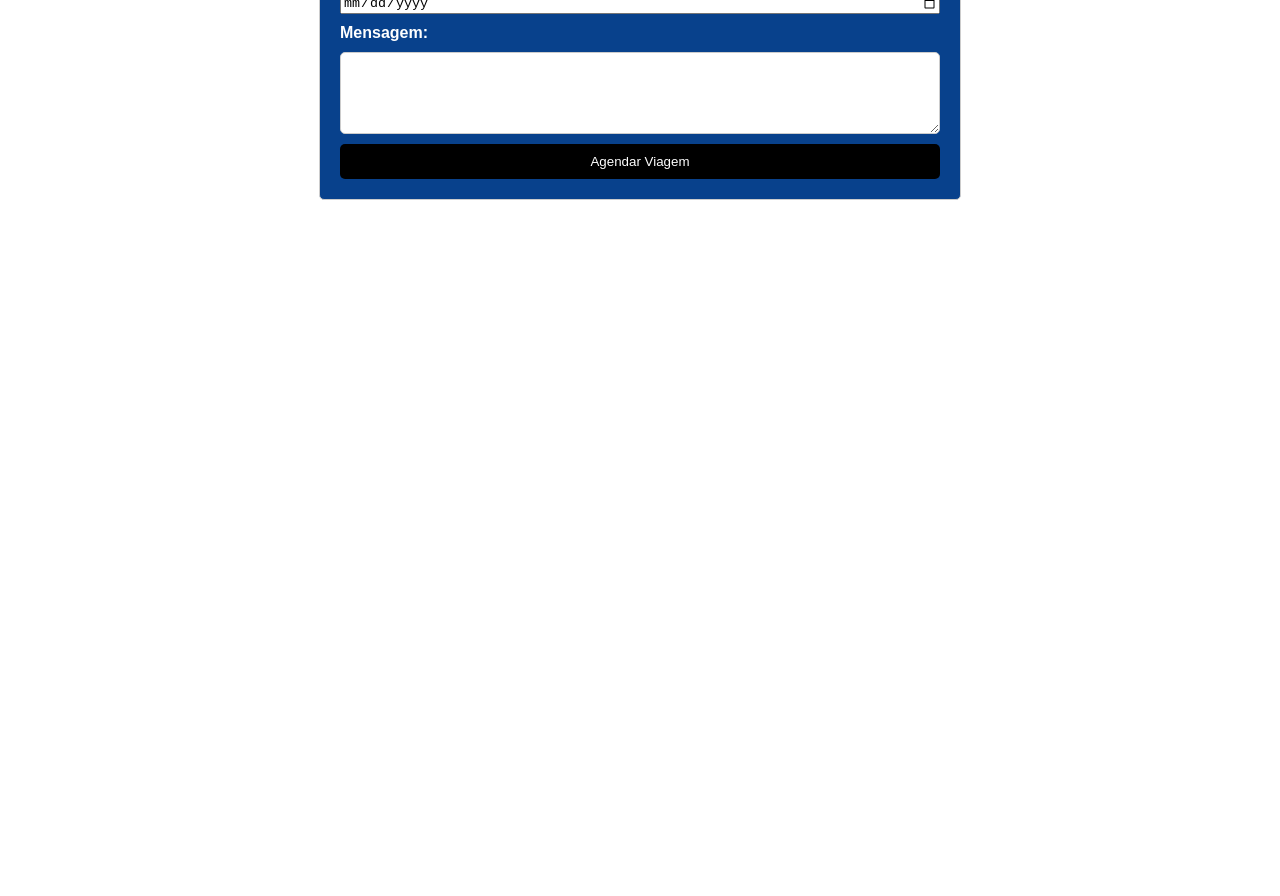
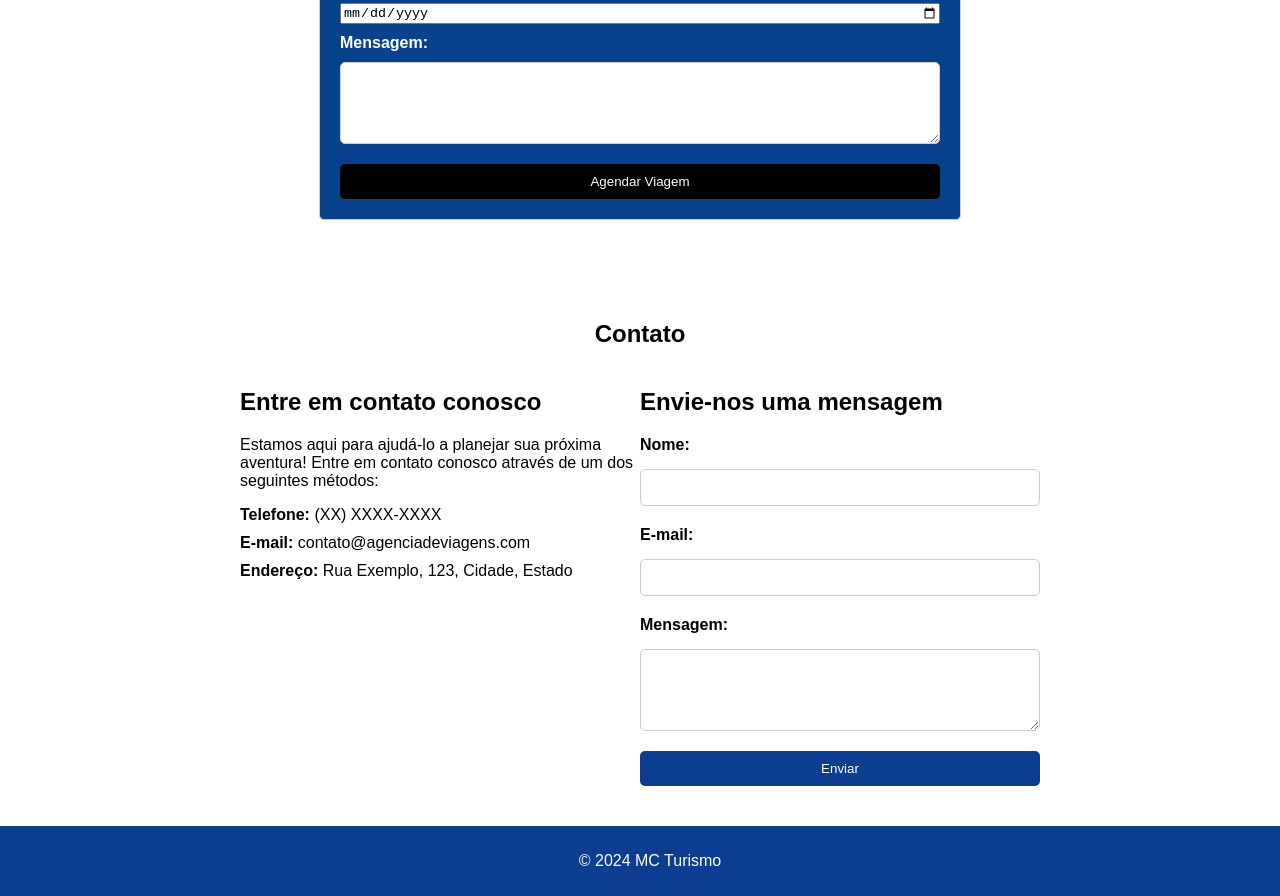
Before and after one commit to josesantos-dev/mc-turismo, a plain HTML site: page index.html in a window 1280 px wide. Shown: the part 1166-2062 px from the top of the page. Before the commit the page ends 1466 px from the top, so only its background shows below. Drawn offline with Linux system fonts and the light colour scheme.

Commit message:
add form de contatos e style do msm

```diff
--- a/index.html
+++ b/index.html
@@ -13,7 +13,7 @@
             <ul>
                 <li><a href="#container">Agendar</a></li>
                 <li><a href="#">Destinos</a></li>
-                <li><a href="#">Contato</a></li>
+                <li><a href="#container-contato">Contato</a></li>
             </ul>
         </nav>
     </header>
@@ -27,6 +27,7 @@
             <a href="#">Ver mais</a>
         </div>
     </section>
+
 
     <div id="container">
         <h2>Agende sua viagem</h2>
@@ -56,6 +57,38 @@
         </form>
     </div>
 
+    <h2 class="title-contato">Contato</h2>
+
+    <div id="container-contato">
+        <div class="contato-info">
+            <h2>Entre em contato conosco</h2>
+            <p>Estamos aqui para ajudá-lo a planejar sua próxima aventura! Entre em contato conosco através de um dos seguintes métodos:</p>
+
+            <ul>
+                <li><strong>Telefone:</strong> (XX) XXXX-XXXX</li>
+                <li><strong>E-mail:</strong> contato@agenciadeviagens.com</li>
+                <li><strong>Endereço:</strong> Rua Exemplo, 123, Cidade, Estado</li>
+            </ul>
+        </div>
+
+        <div class="formulario-contato">
+            <h2>Envie-nos uma mensagem</h2>
+            <form>
+                <label for="nome">Nome:</label>
+                <input type="text" id="nome" name="nome" required>
+
+                <label for="email">E-mail:</label>
+                <input type="email" id="email" name="email" required>
+
+                <label for="mensagem">Mensagem:</label>
+                <textarea id="mensagem" name="mensagem" rows="4" required></textarea>
+
+                <button type="submit">Enviar</button>
+            </form>
+        </div>
+    </div>
+
+
     <footer>
         <p>&copy; 2024 MC Turismo</p>
     </footer>
--- a/style.css
+++ b/style.css
@@ -16,28 +16,28 @@ header h1 {
     float: left;
 }
 
-nav{
+header nav{
     float: right;
 }
 
-nav ul {
+header nav ul {
     list-style-type: none;
     margin: 0;
     padding: 0;
 }
 
-nav ul li {
+header nav ul li {
     display: inline;
     margin-right: 20px;
 }
 
-nav ul li a {
+header nav ul li a {
     color: #fff;
     text-decoration: none;
     font-family: Arial, Helvetica, sans-serif;
 }
 
-nav ul li a:hover{
+header nav ul li a:hover{
     background-color: white;
     border-radius: 5px;
     color: black;
@@ -76,7 +76,6 @@ footer {
     color: #fff;
     text-align: center;
     padding: 10px;
-    position: fixed;
     bottom: 0;
     width: 100%;
 }
@@ -132,3 +131,62 @@ button:hover {
     background-color: #ffffff;
     color: #000000;
 }
+
+.title-contato{
+    text-align: center;
+}
+
+#container-contato {
+    max-width: 800px;
+    margin: 20px auto;
+    padding: 20px;
+    display: flex;
+    justify-content: space-between;
+}
+
+.contato-info,
+.formulario-contato {
+    flex: 1;
+}
+
+.contato-info h2,
+.formulario-contato h2 {
+    margin-top: 0;
+}
+
+.contato-info ul {
+    list-style-type: none;
+    padding: 0;
+}
+
+.contato-info ul li {
+    margin-bottom: 10px;
+}
+
+.formulario-contato label {
+    display: block;
+    margin-bottom: 5px;
+}
+
+.formulario-contato input[type="text"],
+input[type="email"],
+textarea {
+    width: 100%;
+    padding: 10px;
+    border: 1px solid #ccc;
+    border-radius: 5px;
+    margin-bottom: 10px;
+}
+
+.formulario-contato button {
+    padding: 10px 20px;
+    background-color: #0B3D91;
+    color: #fff;
+    border: none;
+    border-radius: 5px;
+    cursor: pointer;
+}
+
+.formulario-contato button:hover {
+    background-color: #08418C;
+}
```
